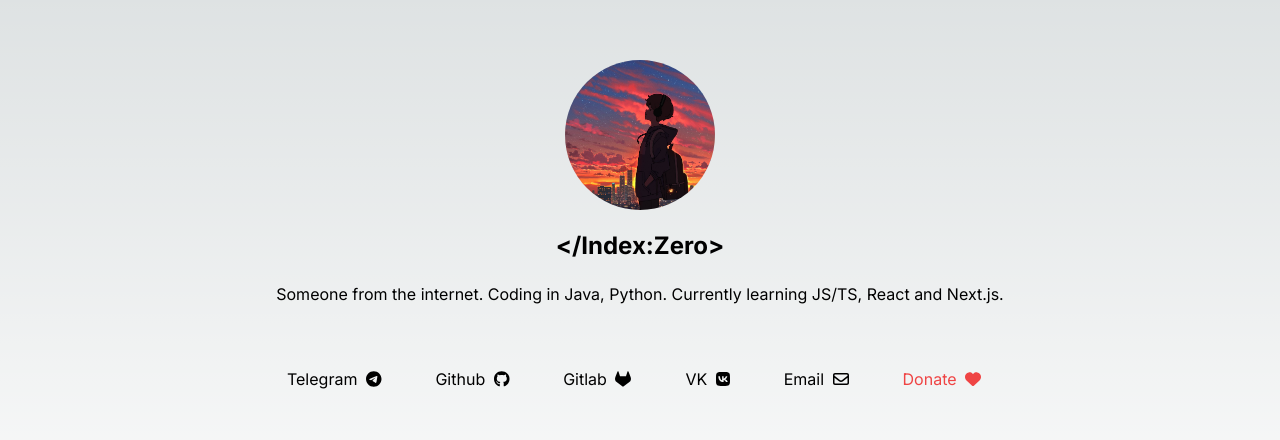
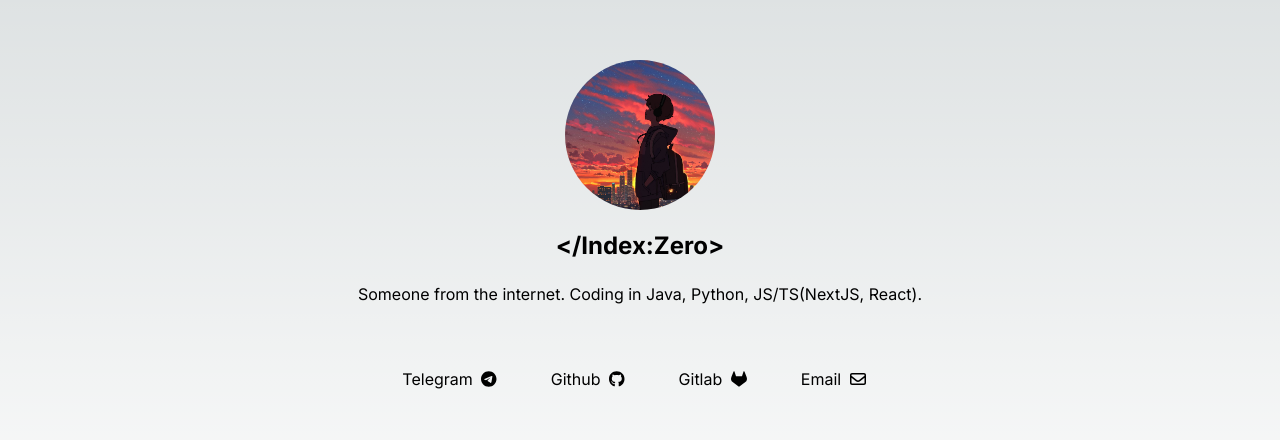
Before and after one commit to IndexZeroZzz/personal-page, a Next.js app: page / in a window 1280 px wide. Shown: the part 164-604 px from the top of the page. Built offline with nearby package versions, Linux system fonts and the light colour scheme.

Commit message:
Update about.tsx

```diff
--- a/src/app/components/about.tsx
+++ b/src/app/components/about.tsx
@@ -26,8 +26,7 @@ export default async function About() {
       </div>
       <h1 className="text-2xl font-bold m-5">&lt;/Index:Zero&gt;</h1>
       <h4 className="text-center mb-10">
-        Someone from the internet. Coding in Java, Python. Currently learning
-        JS/TS, React and Next.js.
+        Someone from the internet. Coding in Java, Python, JS/TS(NextJS, React).
       </h4>
       <div className="flex flex-col xl:flex-row">
         <AnimatedButton
@@ -67,13 +66,6 @@ export default async function About() {
           />
         </AnimatedButton>
         <AnimatedButton
-          href="https://vk.com/irindx"
-          className="mr-3 px-5 py-5 text-center"
-          classText="text-black dark:text-white"
-        >
-          VK <FontAwesomeIcon icon={faVk} height={20} className="inline ml-1" />
-        </AnimatedButton>
-        <AnimatedButton
           href="mailto:7k7ky5qeg@mozmail.com"
           className="mr-3 px-5 py-5 text-center"
           classText="text-black dark:text-white"
@@ -85,14 +77,6 @@ export default async function About() {
             className="inline ml-1"
           />
         </AnimatedButton>
-        <AnimatedButton
-          href="https://www.donationalerts.com/r/SalmonBtw"
-          className="mr-3 px-5 py-5 text-center"
-          classText="text-red-500"
-        >
-          Donate{" "}
-          <FontAwesomeIcon icon={faHeart} height={20} className="inline ml-1" />
-        </AnimatedButton>
       </div>
     </div>
   );
```
